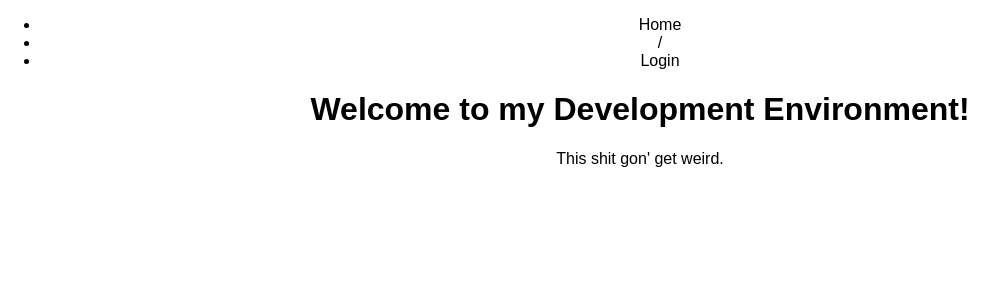
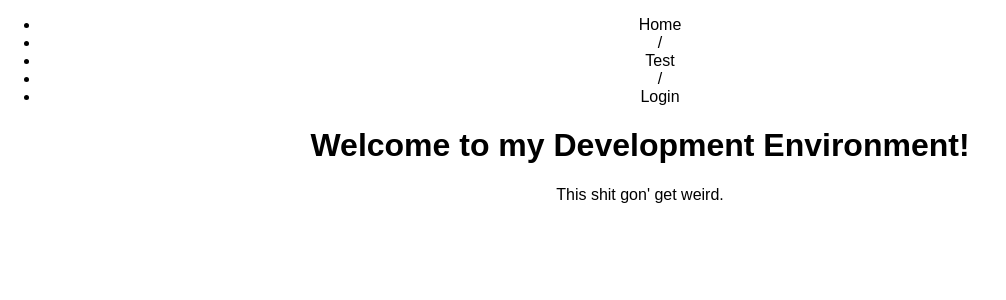
Before and after one commit to dopename/nickdev, a React app in the folder frontend/: page / in a window 1280 px wide. Shown: the top 300 px of the page, without its empty margins (0-1006 px from the left). Built offline with nearby package versions, Linux system fonts and the light colour scheme.

Commit message:
More initial setup - Login page

```diff
--- a/frontend/src/components/Home/Home.jsx
+++ b/frontend/src/components/Home/Home.jsx
@@ -1,6 +1,7 @@
 import React, { Component } from 'react';
 import { Link, Route, Switch } from 'react-router-dom';
 import LoginPage from './LoginPage/LoginPage'
+import TestConent from './TestConent/TestConent'
 import './Home.css'
 
 export default class Home extends Component {
@@ -11,11 +12,13 @@ export default class Home extends Component {
 			logged_in:localStorage.getItem('token') ? true : false,
 			user:localStorage.getItem('user') ? localStorage.getItem('user') : false,
 			loginPage:false,
+			activePage:'home',
 		}
 
 		this.handleLogout = this.handleLogout.bind(this);
 		this.handleLogin = this.handleLogin.bind(this);
 		this.toggleLoginPage = this.toggleLoginPage.bind(this);
+		this.changePage = this.changePage.bind(this);
 	}
 
 	componentDidMount() {
@@ -48,11 +51,16 @@ export default class Home extends Component {
 		this.setState({loginPage:!this.state.loginPage});
 	}
 
+	changePage(page) {
+		this.setState({activePage:page});
+	}
+
 	render() {
 		return(
 			<div className="container-fluid">
-				<TopNav handleLogout={this.handleLogout} logged_in={this.state.logged_in} toggleLoginPage={this.toggleLoginPage} />
-				<Content loginPage={this.state.loginPage} handleLogin={this.handleLogin} />
+				<TopNav changePage={this.changePage} handleLogout={this.handleLogout} logged_in={this.state.logged_in} toggleLoginPage={this.toggleLoginPage} />
+				{this.state.activePage === 'home' ? <HomeContent loginPage={this.state.loginPage} handleLogin={this.handleLogin} /> : null}
+				{this.state.activePage === 'test' ? <TestContent /> : null}
 			</div>
 		)
 	}
@@ -68,7 +76,9 @@ class TopNav extends Component {
 			<div className="row">
 				<div className="col-12 text-center">
 					<ul className="list-inline text-center">
-						<li className="list-inline-item mx-2">Home</li>
+						<li className="list-inline-item mx-2" onClick={() => this.props.changePage('home')}>Home</li>
+						<li className="list-inline-item mx-2">/</li>
+						<li className="list-inline-item mx-2" onClick={() => this.props.changePage('test')}>Test</li>
 						<li className="list-inline-item mx-2">/</li>
 						{this.props.logged_in ? <li className="list-inline-item mx-2" onClick={e => this.props.handleLogout(e)}>Logout</li> : <li className="list-inline-item mx-2" onClick={() => this.props.toggleLoginPage()}>Login</li> }
 					</ul>
@@ -78,7 +88,7 @@ class TopNav extends Component {
 	}
 }
 
-class Content extends Component {
+class HomeContent extends Component {
 	constructor(props) {
 		super(props)
 	}
```
Also changed, not shown: frontend/src/components/Home/TestContent/TestContent.jsx (added, +17 -0 lines).
